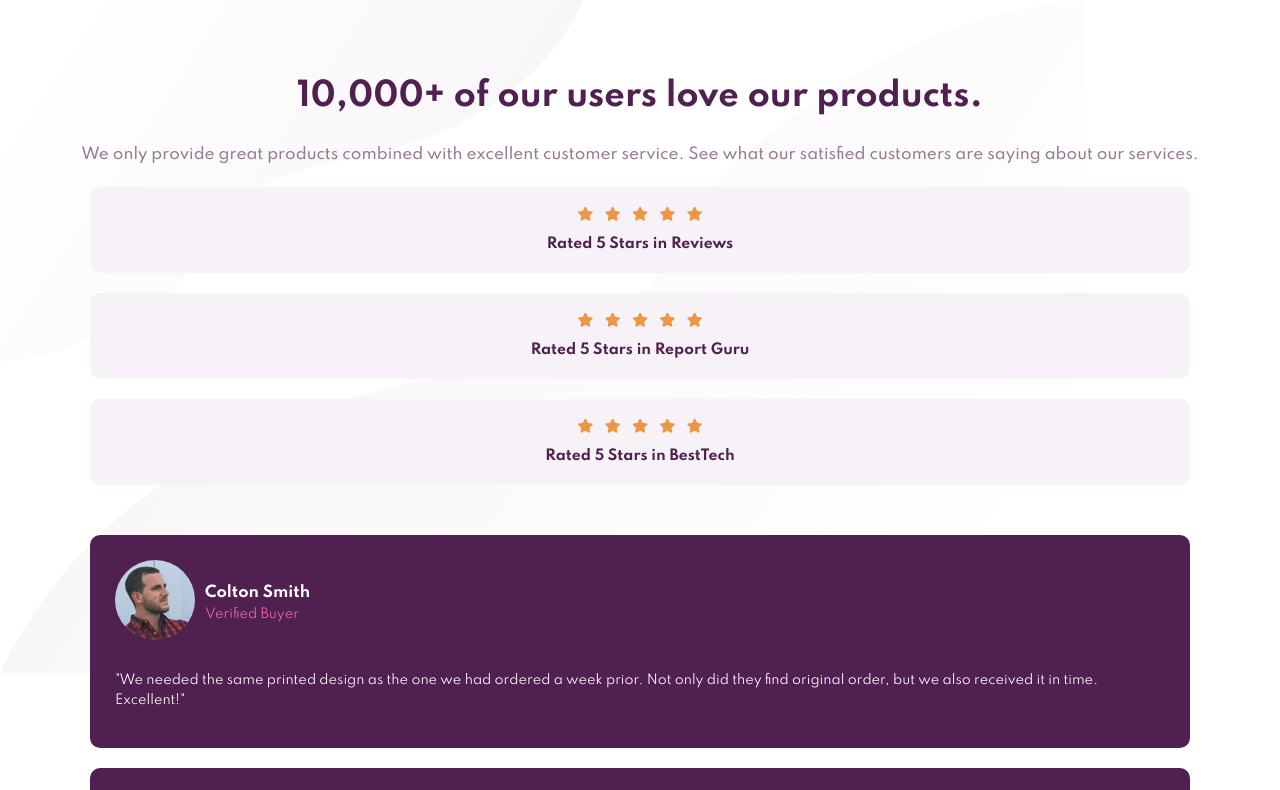
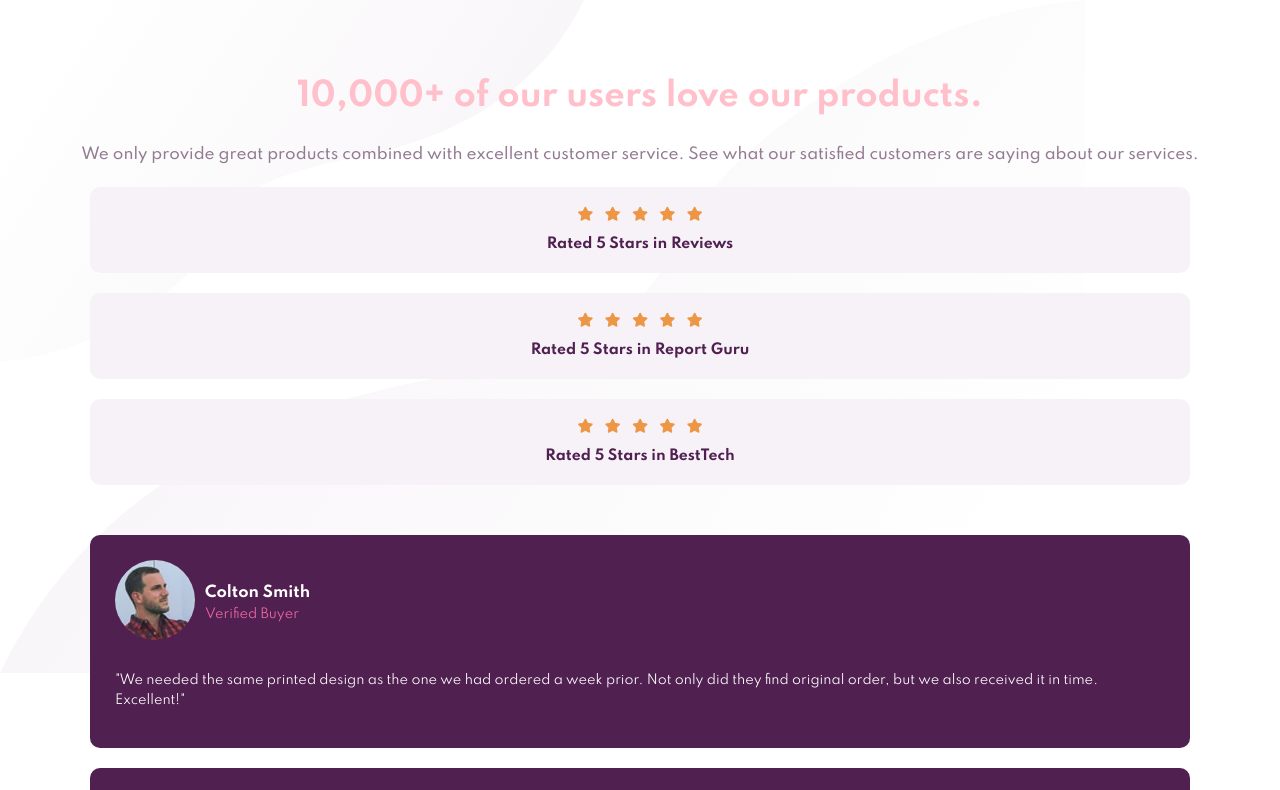
Before and after one commit to seralv/socialproof, a website: page index.html in a window 1280 px wide. Shown: the top 790 px of the page. Drawn offline with Linux system fonts and the light colour scheme.

Commit message:
yesterday

```diff
--- a/scss/abstracts/_mixins.scss
+++ b/scss/abstracts/_mixins.scss
@@ -29,6 +29,25 @@
 @mixin when-inside($context) {
   #{$context} & {
     @content;
+  }
+}
+
+/// Mixin for media querys
+@mixin respond-to($breakpoints) {
+  @if $breakpoints == 'small' {
+    @media (min-width: 320px) {
+      @content;
+    }
+  }
+  @else if $breakpoints == 'medium' {
+    @media (min-width: 768px) {
+      @content;
+    }
+  }
+  @else if $breakpoints == 'large' {
+    @media (min-width: 1024px) {
+      @content;
+    }
   }
 }
 
--- a/scss/abstracts/_variables.scss
+++ b/scss/abstracts/_variables.scss
@@ -26,9 +26,9 @@ $max-width: 1180px !default;
 /// @prop {String} keys - Keys are identifiers mapped to a given length
 /// @prop {Map} values - Values are actual breakpoints expressed in pixels
 $breakpoints: (
-  'small': 320px,
-  'medium': 768px,
-  'large': 1024px,
+  'small': (min-width: 320px),
+  'medium': (min-width: 768px),
+  'large': (min-width: 1024px),
 ) !default;
 
 
--- a/scss/base/_base.scss
+++ b/scss/base/_base.scss
@@ -47,6 +47,12 @@ a {
         font-weight: 700;
         line-height: 32px;
         margin: 80px 25px 30px;
+        @include media('medium') {
+          color: pink;
+        }
+        @include media('large') {
+          color: blue;
+        }
       }
       &-text {
         color: $dark-grayish-magenta;
```
Also changed, not shown: css/styles.css.
